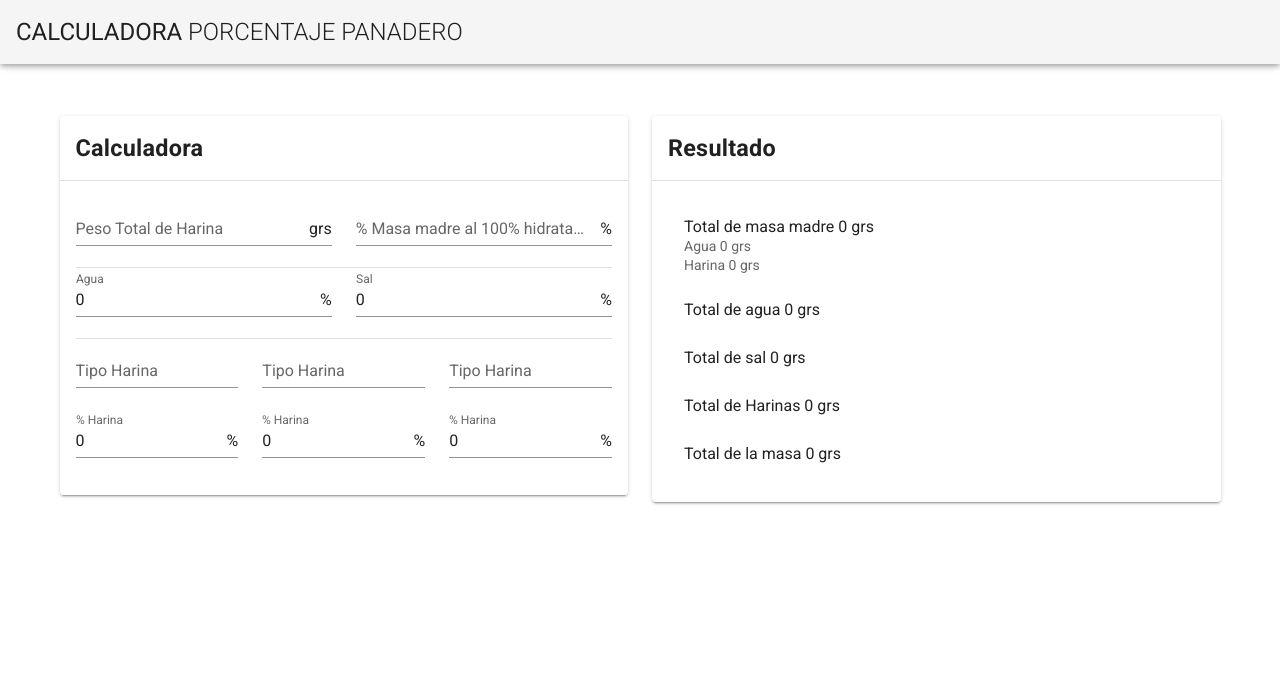
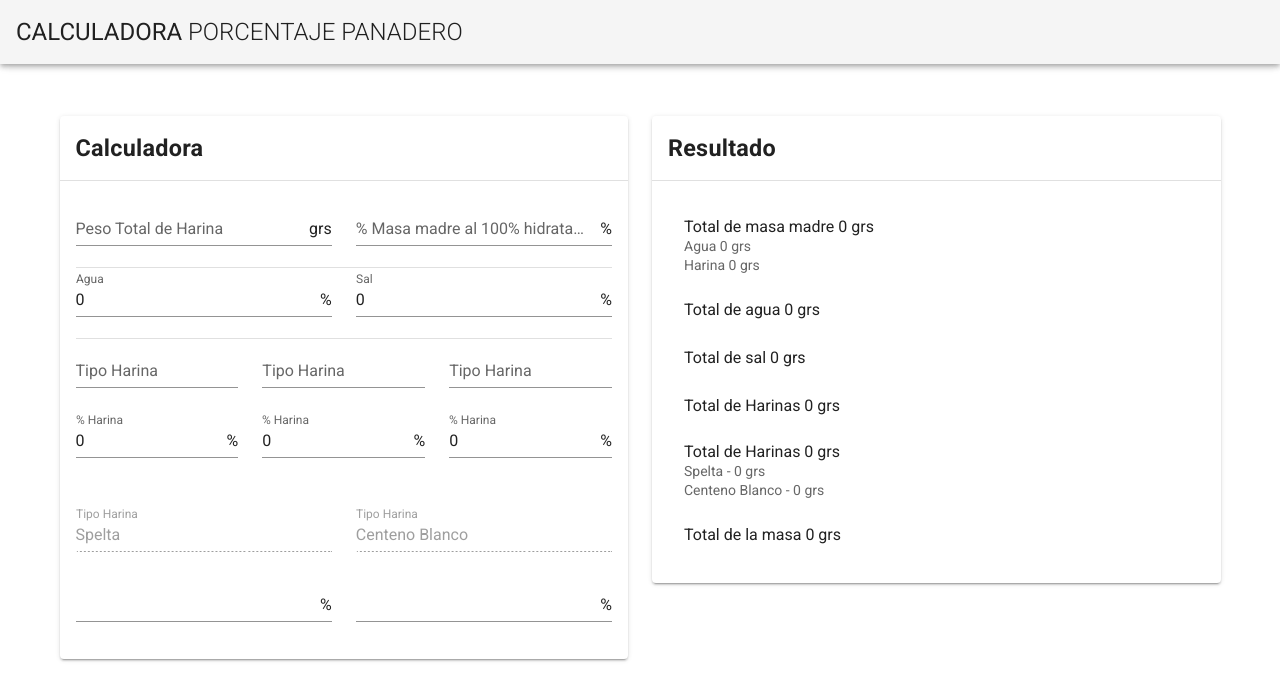
Before and after one commit to maurofokker/calculadora-panadero, a Vue app: page / in a window 1280 px wide. Shown: the top 700 px of the page. Built offline with nearby package versions, Linux system fonts and the light colour scheme.

Commit message:
create a Flour child component to reuse some elements; using props and events for the parent child communication

```diff
--- /dev/null
+++ b/src/components/Fluor.vue
@@ -0,0 +1,32 @@
+<template>
+  <div>
+    <v-text-field label="Tipo Harina" :value="type" disabled></v-text-field>
+    <v-text-field @input="textChanged" suffix="%"></v-text-field>
+  </div>
+</template>
+
+<script>
+export default {
+  props: {
+    type: {
+      type: String,
+      default: ""
+    },
+    idx: {
+      type: Number
+    }
+  },
+  computed: {
+    fluorType() {
+      return "% Harina " + this.type;
+    }
+  },
+  methods: {
+    textChanged(evt) {
+      this.$emit("changetext", evt, this.idx);
+    }
+  }
+};
+</script>
+
+<style lang="scss" scoped></style>
--- a/src/views/SimpleBakerCalculator.vue
+++ b/src/views/SimpleBakerCalculator.vue
@@ -81,6 +81,15 @@
               <v-row v-if="totalFluorPercentGreaterThan100">
                 <v-col>Total de harinas no debe superar el 100%</v-col>
               </v-row>
+              <v-row>
+                <v-col v-for="(fluor, index) in fluors2" :key="index">
+                  <Fluor
+                    :type="fluor.type"
+                    :idx="index"
+                    @changetext="theFluor"
+                  />
+                </v-col>
+              </v-row>
             </v-card-text>
           </v-card>
         </v-col>
@@ -150,6 +159,38 @@
                   </v-list-item>
                   <v-list-item>
                     <v-list-item-content>
+                      <v-list-item-title
+                        >Total de Harinas
+                        {{ totalFluorWeight || 0 }} grs</v-list-item-title
+                      >
+                      <v-list-item-subtitle
+                        v-for="(fluor, index) in fluors2"
+                        :key="index"
+                        >{{ fluor.type }} -
+                        {{
+                          getFluorWeightRespectTotalFluorsWeight(fluor.percent)
+                        }}
+                        grs
+                      </v-list-item-subtitle>
+                      <v-list-item-subtitle v-if="fluors.one.type"
+                        >{{ fluors.one.type }} -
+                        {{ fluorOneFromTotalFluorWeight }}
+                        grs</v-list-item-subtitle
+                      >
+                      <v-list-item-subtitle v-if="fluors.two.type"
+                        >{{ fluors.two.type }} -
+                        {{ fluorTwoFromTotalFluorWeight }}
+                        grs</v-list-item-subtitle
+                      >
+                      <v-list-item-subtitle v-if="fluors.three.type"
+                        >{{ fluors.three.type }} -
+                        {{ fluorThreeFromTotalFluorWeight }}
+                        grs</v-list-item-subtitle
+                      >
+                    </v-list-item-content>
+                  </v-list-item>
+                  <v-list-item>
+                    <v-list-item-content>
                       <v-list-item-title>
                         Total de la masa {{ totalDoughWeight }} grs
                       </v-list-item-title>
@@ -166,7 +207,11 @@
 </template>
 
 <script>
+import Fluor from "@/components/Fluor.vue";
 export default {
+  components: {
+    Fluor
+  },
   data() {
     return {
       totalFluorWeight: "",
@@ -188,6 +233,16 @@ export default {
           value: 0
         }
       },
+      fluors2: [
+        {
+          type: "Spelta",
+          percent: 0
+        },
+        {
+          type: "Centeno Blanco",
+          percent: 0
+        }
+      ],
       totalFluor: 0,
       water: 0,
       salt: 0
@@ -243,6 +298,15 @@ export default {
         Number(this.sourdoughFromTotalFluorWeight)
       );
     }
+  },
+  methods: {
+    theFluor(evt, idx) {
+      console.log("ARRIVED", evt, idx);
+      this.fluors2[idx].percent = evt;
+    },
+    getFluorWeightRespectTotalFluorsWeight(percent) {
+      return (Number(percent) * this.totalFluorWeight) / 100 || 0;
+    }
   }
 };
 </script>
```
